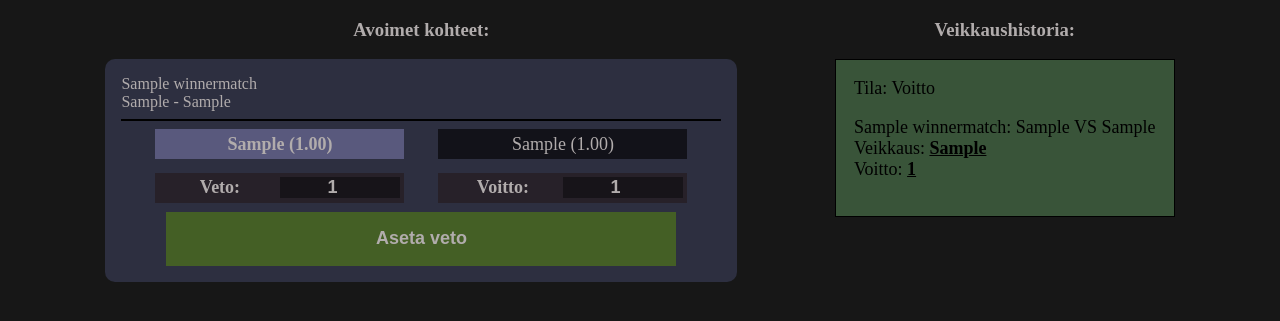
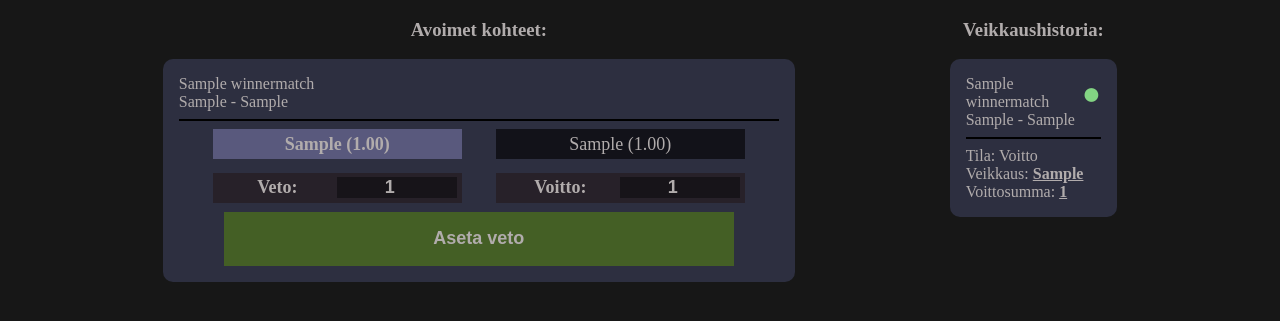
Before and after one commit to enwrath/fuzerbet, a Django app: page / in a window 1280 px wide. Shown: the part 63-384 px from the top of the page. Run offline with Django 3.2, Linux system fonts and the light colour scheme; a user stored in the database is signed in; tables that the repository leaves empty hold one stand-in row (values such as "Sample post"); some libraries are stand-ins or nearby versions.

Commit message:
bethistory items styling

```diff
--- a/betsite/betapp/templates/home.html
+++ b/betsite/betapp/templates/home.html
@@ -233,13 +233,16 @@
             }
           }
 
-          const betdiv = $(`<div class="winbethistory ${color}"><div>
-          <span>Tila: ${tila}</span></div>
-          <div>
-          <p>${bet.title}: ${bet.player1} VS ${bet.player2}<br />
+          const betdiv = $(`<div class="betdiv2"><div>
+          <span class="betstatus ${color}">●</span>
+          <p class="bettitle">${bet.title}<br />
+          ${bet.player1} - ${bet.player2}</p>
+
+          <hr />
+          <p class="bettitle">
+          Tila: ${tila} <br />
           Veikkaus: <span class="bettedplayer">${resultguess}</span> <br />
-          Voitto: <span class="bettedplayer">${bet.payout}</span></p>
-          </div>
+          Voittosumma: <span class="bettedplayer">${bet.payout}</span></p>
           </div>`);
 
           $("#winnerbets").prepend(betdiv);
--- a/betsite/static/style.css
+++ b/betsite/static/style.css
@@ -18,6 +18,15 @@ body {
   color: #b1acac;
   border-radius: 10px;
 }
+
+.betdiv2 {
+  background-color: #2d2f40;
+  padding: 1em;
+  text-align: center;
+  margin-bottom: 1em;
+  color: #b1acac;
+  border-radius: 10px;
+}
 @media only screen and (min-width: 768px) {
   .betdiv {
     width: 600px;
@@ -26,6 +35,11 @@ body {
 .bettitle {
   text-align: left;
   margin: 0;
+}
+.bettitlediv {
+  display: flex;
+  flex-direction: row;
+  justify-content: space-between;
 }
 hr {
   border: 1px solid black;
@@ -139,13 +153,17 @@ a.button {
 }
 
 .betgreen {
-  background-color: #395439;
+  color: #83d483;
 }
 .betred {
-  background-color: #774747;
+  color: #de5151;
 }
 .betgray {
-  background-color: #5a5858;
+  color: #5a5858;
+}
+.betstatus {
+  float: right;
+  font-size: xx-large;
 }
 .winbethistory {
   color: black;
```
Also changed, not shown: betsite/betapp/static/style.css (+21 -3 lines).
